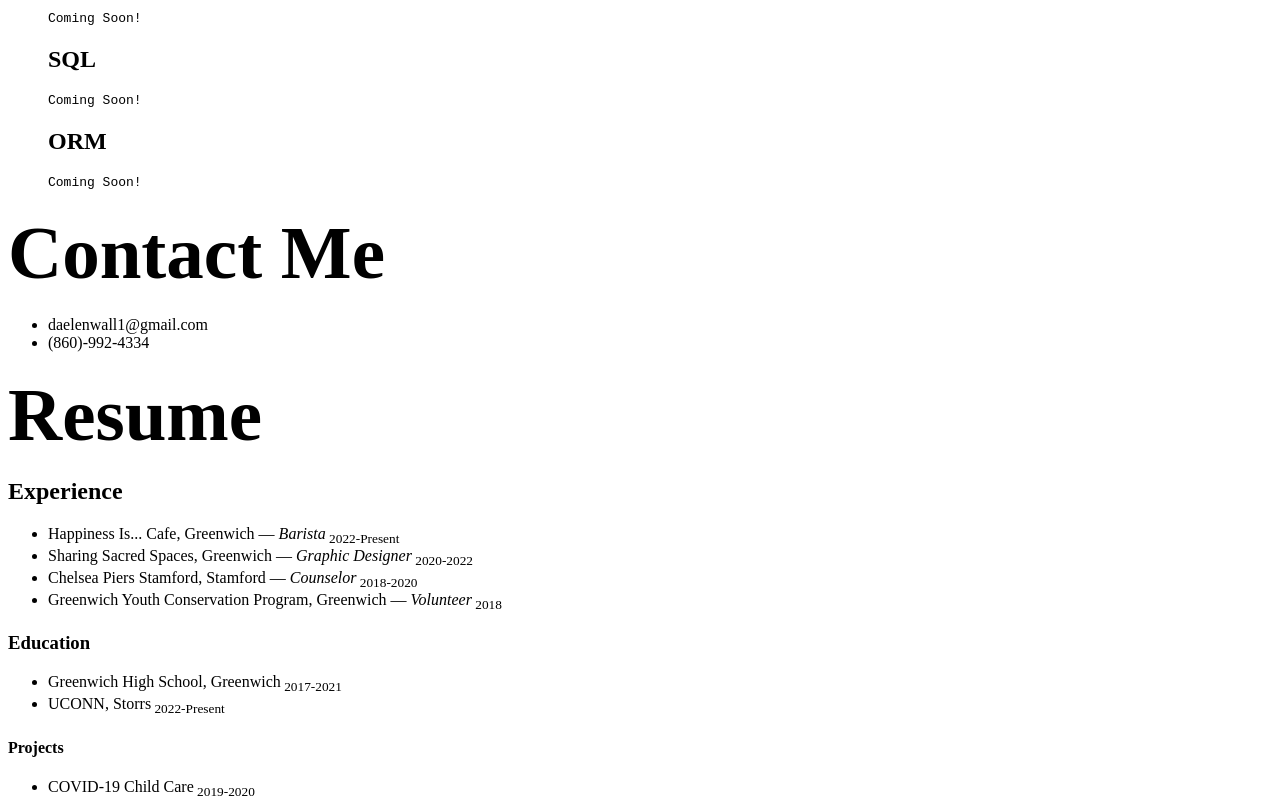
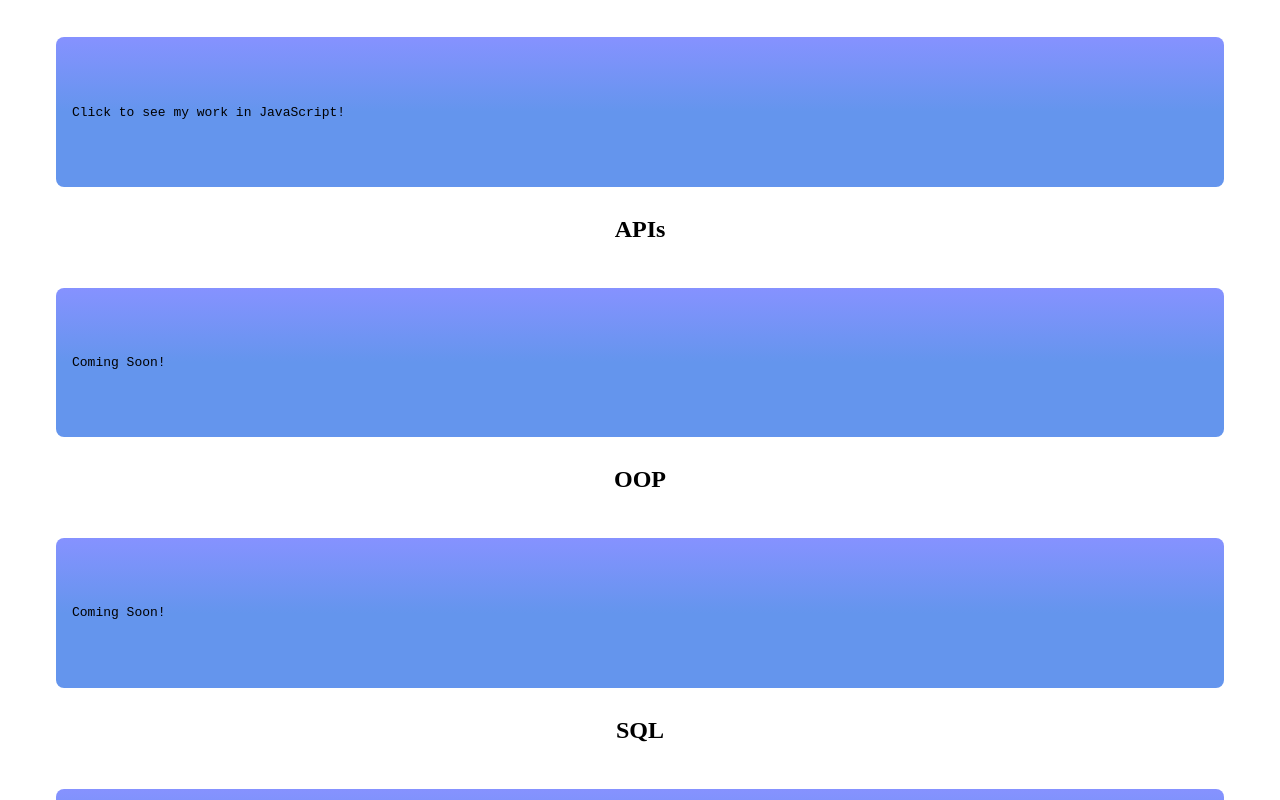
Before and after one commit to DaelenWall/React-Portfolio, a React (Create React App) app: page / in a window 1280 px wide. Shown: the part 1660-2460 px from the top of the page. Built offline with nearby package versions, Linux system fonts and the light colour scheme.

Commit message:
base card styling (needs updating)

```diff
--- a/src/styles/Contact.css
+++ b/src/styles/Contact.css
@@ -0,0 +1,31 @@
+.contact {
+    width: 100%;
+    height: 290px;
+    padding: 100px 0px;
+    background-color: cornflowerblue;
+    display: flex;
+    align-items: center;
+    flex-direction: column;
+    justify-content: center;
+}
+
+ .contact-text {
+     width: 500px;
+ }
+
+
+ .contact h1 {
+     color: black;
+     font-size: 75px;
+     margin-bottom: 20px;
+ }
+
+ .contact ul {
+     color: rgb(45, 45, 45);
+     letter-spacing: 1px;
+     line-height: 28px;
+     font-size: 18px;
+     margin-bottom: 45px;
+     list-style-type: square;
+     margin-left: 80px;
+ }
--- a/src/styles/Resume.css
+++ b/src/styles/Resume.css
@@ -0,0 +1,20 @@
+.resume {
+    width: 100%;
+    height: 850px;
+    padding: 100px 0px;
+    background-color: #275dc2;
+    display: flex;
+    align-items: center;
+    flex-direction: column;
+    justify-content: center;
+ }
+
+ .resume .resume-text h1 {
+    width: 500px;
+ }
+
+ .resume .resume-text h2,h3,h4,h5,h6 {
+    text-decoration: none;
+    font-size: 35px;
+    line-height: 75px;
+ }
--- a/src/styles/Work.css
+++ b/src/styles/Work.css
@@ -0,0 +1,82 @@
+.row {
+    display: flex;
+    flex-wrap: wrap;
+    flex-direction: row;
+    margin-left: -1.5rem;
+    margin-right: -1.5rem;
+  }
+
+  .justify-center {
+    justify-content: center;
+  }
+
+  .card-column {
+    flex: 1 0 100%;
+    padding: 1.5rem;
+    transition: flex-basis 500ms linear;
+    margin-bottom: 1.5rem;
+  }
+
+  .code-card {
+    display: flex;
+    flex-direction: column;
+    justify-content: flex-start;
+    min-height: 100%;
+    padding: 2rem;
+    color: var(--glow);
+
+    outline: 2px dashed var(--gin);
+    outline-offset: -2px;
+    transition: all 0.5s ease-in-out;
+  }
+
+  .code-card .card-header {
+    position: relative;
+    margin-top: -20px;
+    margin: -4rem 0 1.5rem 0;
+    padding: 0.5rem 1rem;
+    background-color: var(--outer-space);
+    color: var(--glow);
+    border: 2px solid var(--gin);
+    border-radius: 8px;
+    transition: all 0.5s ease-in-out;
+    text-align: center;
+  }
+
+  .code-card:hover,
+  .code-card:hover .card-header {
+    box-shadow: inset 0px 0px 8px var(--glow), 0 0 15px var(--glow);
+  }
+
+  .code-card .code-block {
+    flex-grow: 1;
+  }
+
+  .code-card pre {
+    white-space: pre-wrap;
+    overflow: auto;
+    tab-size: 4;
+    padding: 1.2rem 1rem;
+    color: var(--gin);
+    border-radius: 8px;
+    background-image: linear-gradient(
+      #3549ff99 0%,
+      #6495ed 50%
+    );
+    display: flex;
+    align-items: center;
+  }
+
+  .code-card .card-header {
+    border-radius: 8px;
+    transition: all 0.5s ease-in-out;
+  }
+
+  .code-card:hover,
+  .code-card:hover .card-header {
+    box-shadow: inset 0px 0px 8px #3549ff99, 0 0 15px #6495ed;
+  }
+
+  .code-card pre:active {
+    user-select: all;
+  }
```
